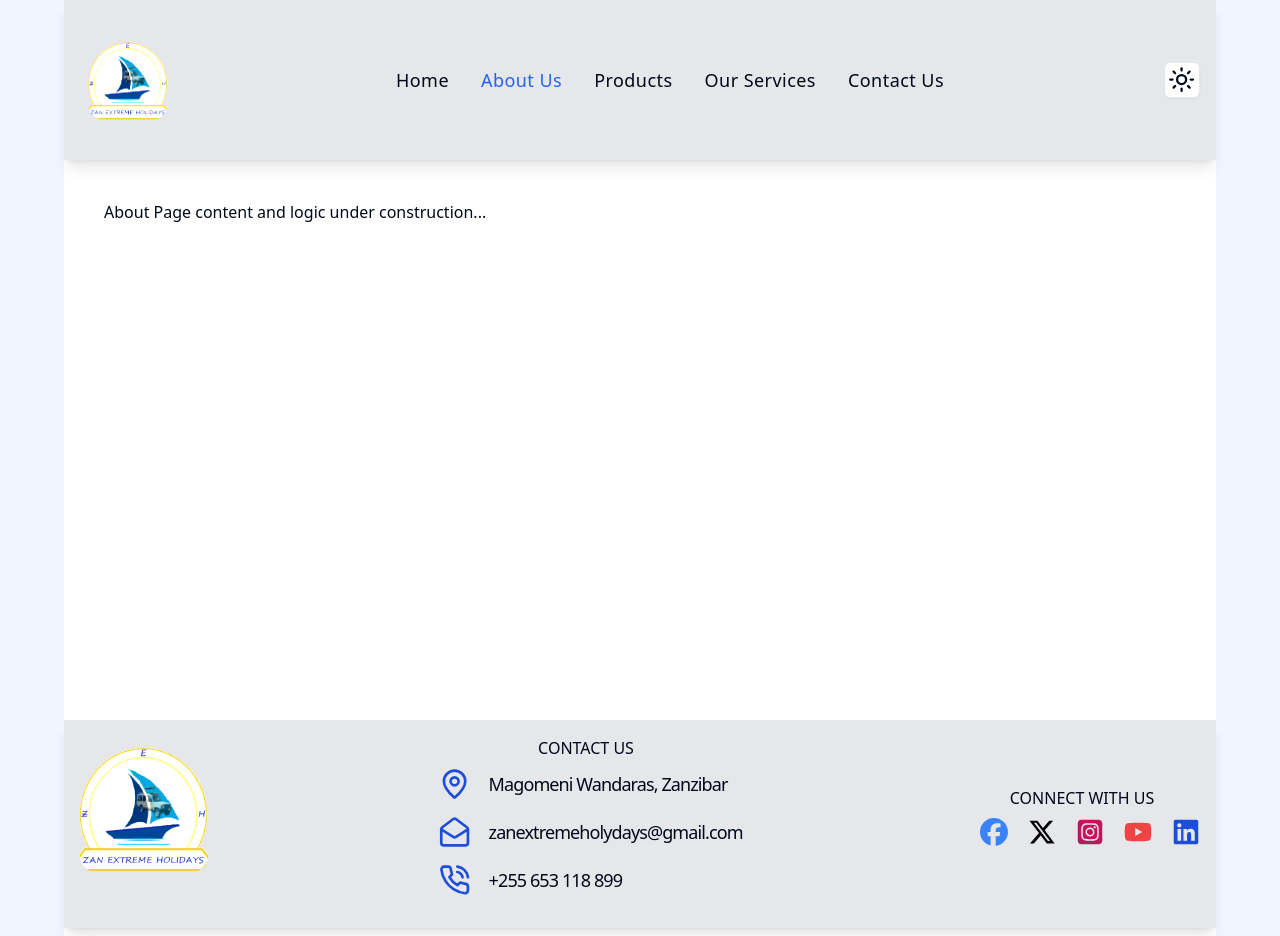
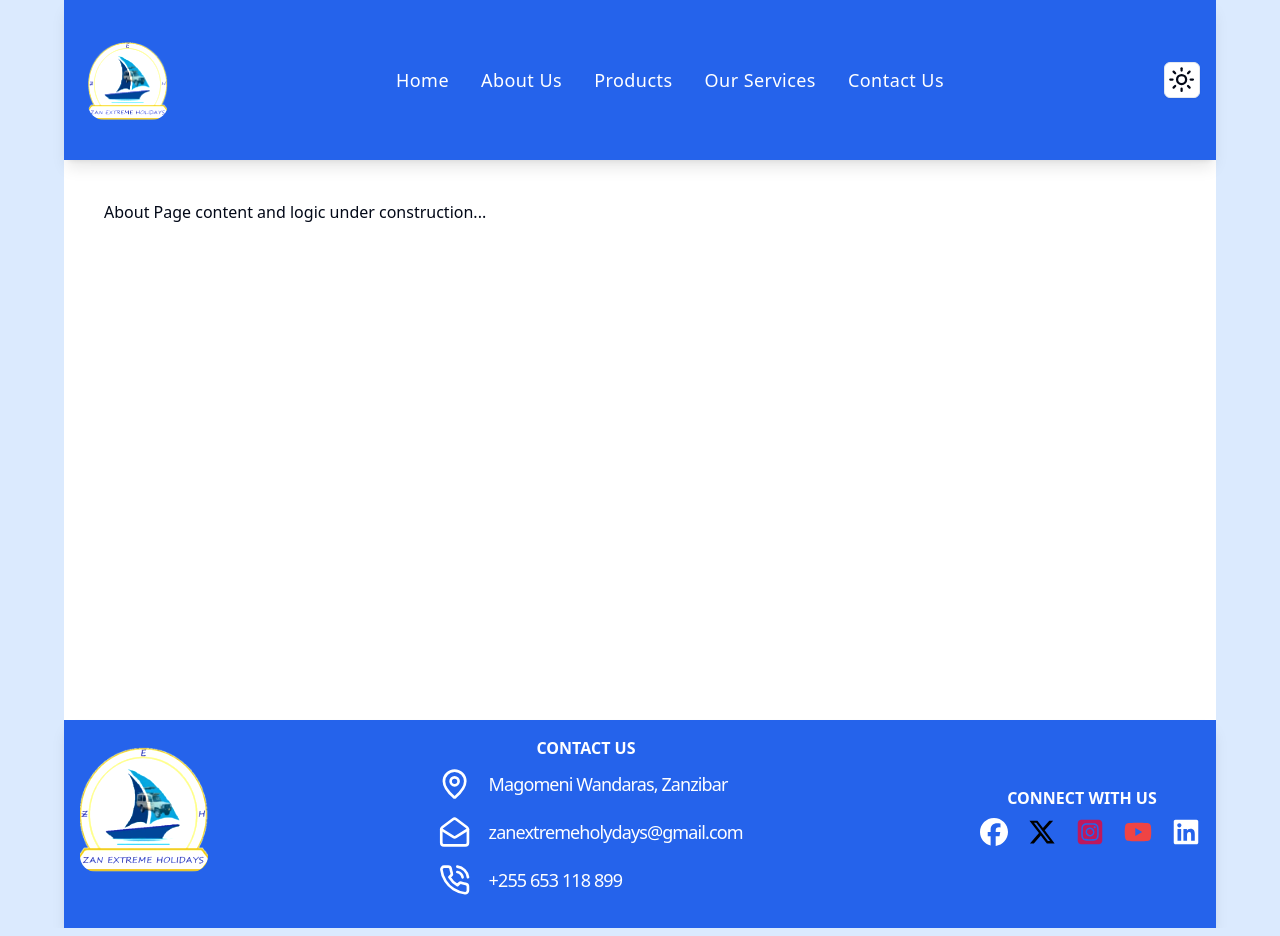
Before and after one commit to asnganje/zan-extreme-app, a React (Vite) app: page /about in a window 1280 px wide. Built offline with nearby package versions, Linux system fonts and the light colour scheme.

Commit message:
Modify bg color

```diff
--- a/index.html
+++ b/index.html
@@ -6,7 +6,7 @@
     <meta name="viewport" content="width=device-width, initial-scale=1.0" />
     <title>Zan Extreme</title>
   </head>
-  <body class="bg-blue-50 dark:bg-black">
+  <body class="bg-blue-100 dark:bg-black">
     <div id="root"></div>
     <script type="module" src="/src/main.tsx"></script>
   </body>
--- a/src/components/Footer/Footer.tsx
+++ b/src/components/Footer/Footer.tsx
@@ -6,13 +6,13 @@ import { NavLink } from "react-router-dom"
 
 function Footer() {
   return (
-    <div className="bg-gray-200 dark:bg-black shadow-lg pb-6">
+    <div className="bg-blue-600 dark:bg-black shadow-lg pb-6">
       <div className="grid grid-cols-1 gap-y-10 w-full place-items-center md:flex justify-between px-4">
         <div className="hidden md:block w-[8rem] h-[8rem] md:mb-14">
           <Logo />
         </div>
         <div className="">
-          <h3 className="text-center my-2">CONTACT US</h3>
+          <h3 className="text-center my-2 text-white font-semibold">CONTACT US</h3>
           <div className="flex flex-col gap-4">
             {
               contact.map((el)=> {
@@ -20,9 +20,9 @@ function Footer() {
                 return(
                   <div className="flex gap-x-2 items-center" key={el.id}>
                     <div className="w-[5vw] h-[5vh] md:w-[4vw] md:h-[4vh]">
-                      <IconComponent className="w-full h-full object-cover text-blue-700"/>
+                      <IconComponent className="w-full h-full object-cover text-white"/>
                     </div>
-                    <p className="text-sm xs:text-base lg:text-lg tracking-tighter">{el.info}</p>
+                    <p className="text-sm text-white xs:text-base lg:text-lg tracking-tighter">{el.info}</p>
                   </div>
                 )
               })
@@ -30,7 +30,7 @@ function Footer() {
           </div>
         </div>
         <div className="">
-          <h3 className="text-center my-2">CONNECT WITH US</h3>
+          <h3 className="text-center my-2 text-white font-semibold">CONNECT WITH US</h3>
           <div className="flex gap-x-5 ml-4">
             {
               socialIcons.map((sIcon)=> {
--- a/src/components/Navbar/Navbar.tsx
+++ b/src/components/Navbar/Navbar.tsx
@@ -5,7 +5,7 @@ import Navlinks from "./Navlinks"
 
 function Navbar() {
   return (
-    <nav className="sticky top-0 h-[15vh] md:h-[20vh] z-50 flex justify-between items-center bg-gray-200 dark:bg-black shadow-lg px-4">
+    <nav className="sticky top-0 h-[15vh] md:h-[20vh] z-50 flex justify-between items-center bg-blue-600 dark:bg-black shadow-lg px-4">
         <div className="w-[6rem] h-[6rem] hidden lg:flex">
           <Logo />
         </div>
--- a/src/components/Navbar/Navlinks.tsx
+++ b/src/components/Navbar/Navlinks.tsx
@@ -10,7 +10,7 @@ function Navlinks() {
                   key={link.label}
                   to={link.href}
                   className={({isActive})=> {
-                    return `capitalize font-light text-lg tracking-wide hover:font-semibold ${isActive? 'text-primary' : ''}`
+                    return `capitalize text-white text-lg tracking-wide hover:font-semibold ${isActive? 'text-primary' : ''}`
                   }}
                 >
                   {link.label}
--- a/src/components/dashboard/Dashboard.tsx
+++ b/src/components/dashboard/Dashboard.tsx
@@ -28,7 +28,7 @@ function Dashboard() {
           return (
             <div key={item.id} className={`flex flex-col md:grid md:grid-cols-2 md:gap-[5vw] md:mb-10`}>
               <div className={`flex flex-col ${i % 2 === 0 ? 'md:order-2' : 'md:order-1'}`}>
-                <p className="text-blue-300 text-center text-2xl mt-4 md:mt-0 cursor-pointer">{item.heading}</p>
+                <p className="text-blue-400 text-center text-2xl mt-4 md:mt-0 cursor-pointer">{item.heading}</p>
                 <p className="px-2 text-start md:py-2 shadow font-montserrat text-gray-500 dark:text-white tracking-wide">
                   {isFullTextVisible ? item.text : truncateText(item.text, textLimit)}
                   <button
--- a/src/pages/HomeLayout.tsx
+++ b/src/pages/HomeLayout.tsx
@@ -5,7 +5,7 @@ import { Outlet } from "react-router-dom"
 
 function HomeLayout() {
   return (
-    <div className="flex flex-col align-element pb-2 bg-white dark:bg-black">
+    <div className="flex flex-col align-element bg-white dark:bg-black">
       <Header />
       <Navbar />
       <Outlet />
--- a/src/utils/socialIcons.ts
+++ b/src/utils/socialIcons.ts
@@ -6,7 +6,7 @@ export const socialIcons: sIcons[] = [
     id: 1,
     href: "#",
     icon: FaFacebook,
-    color: "text-blue-500"
+    color: "text-white"
   },
   {
     id: 2,
@@ -30,6 +30,6 @@ export const socialIcons: sIcons[] = [
     id: 5,
     href: "#",
     icon: FaLinkedin,
-    color: "text-blue-700"
+    color: "text-white"
   },
 ]
```
